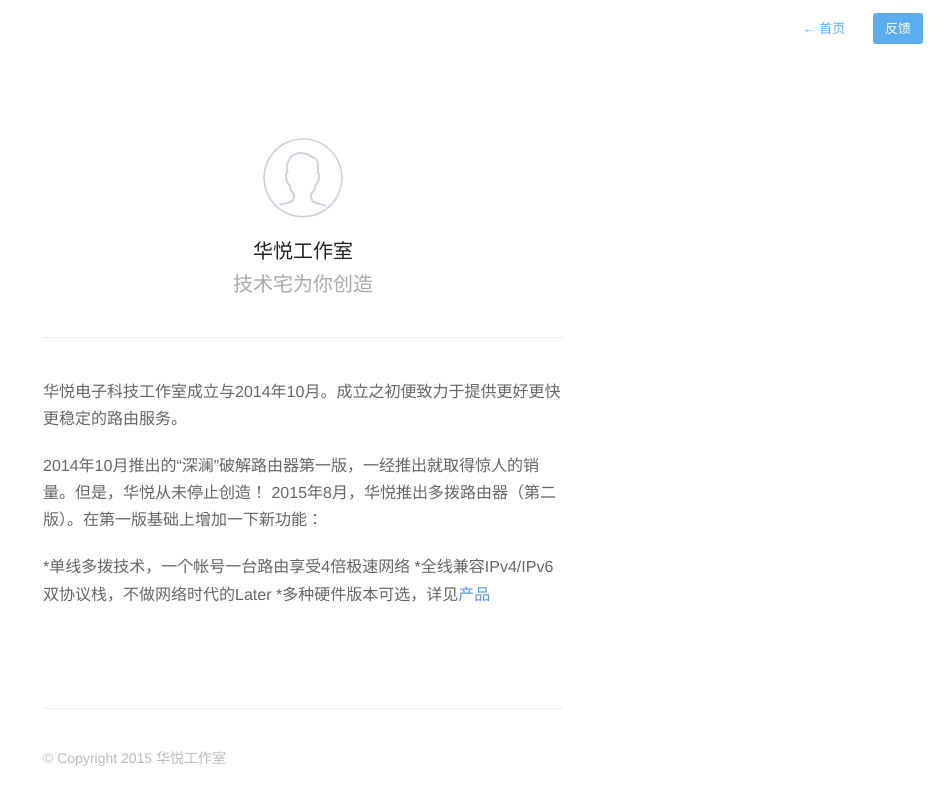
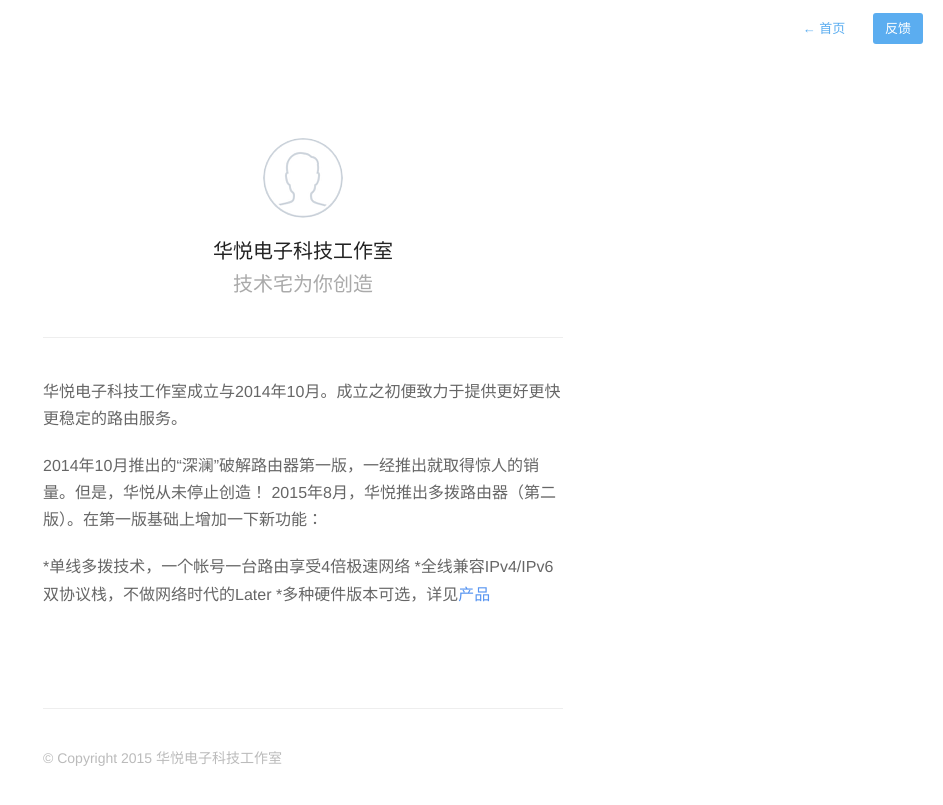
Before and after one commit to Benyjuice/Benyjuice.github.io.bak, a Jekyll site: the page built from about.md, in a window 1280 px wide. Shown: the top 805 px of the page, without its empty margins (337-1280 px from the left). Built offline with Jekyll 4.4.1, drawn with Linux system fonts in a browser that asks for light colours; nearby versions of some CDN libraries; Markdown is read by kramdown in place of the engine named in the settings.

Commit message:
renew website

```diff
--- a/_config.yml
+++ b/_config.yml
@@ -1,4 +1,4 @@
-name: Your New Jekyll Site
+name: 华悦电子科技工作室-技术宅为你创造
 description: 技术宅为你创造
 meta_description: "华悦电子科技工作室-技术宅为你创造"
 
@@ -18,9 +18,9 @@ disqus: false
 disqus_shortname: 'Huayue'
 
 # Details for the RSS feed generator
-url:            'http://your-blog-url.example.com'
-author:         '华悦工作室'
-authorTwitter:  'YourTwitterUsername'
+url:            'http://huayuebox.com'
+author:         '华悦电子科技工作室'
+authorTwitter:  'fuckGFW'
 
 permalink:       /:year/:title/
 
--- a/_includes/share.html
+++ b/_includes/share.html
@@ -1,3 +1,5 @@
+<!---
+
 <a class="twitter" href="https://twitter.com/intent/tweet?text={{ site.domain_name }}{{ page.url }} - {{page.title}} by @{{ site.authorTwitter }}"><span class="icon-twitter"> Tweet</span></a>
 
 <a class="facebook" href="#" onclick="
@@ -15,3 +17,4 @@
 <a class="jiathis_counter_style"></a> </div>
 <script type="text/javascript" src="http://v3.jiathis.com/code/jia.js?uid=1" charset="utf-8"></script>
 </div>
+--->
--- a/_layouts/post.html
+++ b/_layouts/post.html
@@ -13,7 +13,7 @@ archive: true
     </section>
 </article>
 <footer id="post-meta" class="clearfix">
-    <a href="http://twitter.com/{{ site.authorTwitter }}">
+    <a href="{{site.domain_name}}/about">
         <img class="avatar" src="{{ site.baseurl }}assets/images/avatar.png">
         <div>
             <span class="dark">{{ site.author }}</span>
--- a/_posts/2015-08-23-ipv6.markdown
+++ b/_posts/2015-08-23-ipv6.markdown
@@ -4,4 +4,5 @@ date:   2015-08-23 16:18:00
 description: IPv6电视直播资源
 ---
 [北京邮电大学电视直播IPv6 Only](tv.byr.cn) 包含中央综合，综艺，体育，5+，电影，电视剧等;浙江、江苏、湖南卫视等高清频道;其他标清频道
+
 [吉林大学电视直播IPv6 Only](tv.jlu6.edu.cn)只含有标请频道，包含湖南卫视
--- a/about.md
+++ b/about.md
@@ -11,5 +11,5 @@ profile: true
 
 *单线多拨技术，一个帐号一台路由享受4倍极速网络
 *全线兼容IPv4/IPv6双协议栈，不做网络时代的Later
-*多种硬件版本可选，详见[产品](https://benyjuice.github.io)
+*多种硬件版本可选，详见[产品]({{site.domain_name}}/welcome)
 {% include footer.html %}
```
Also changed, not shown: 6 other files.
